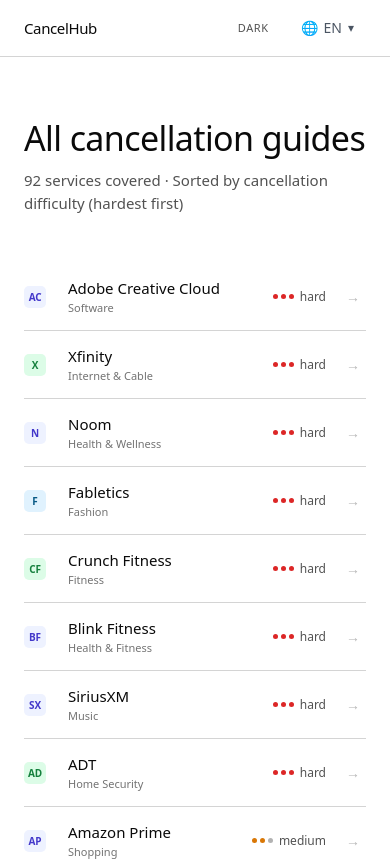
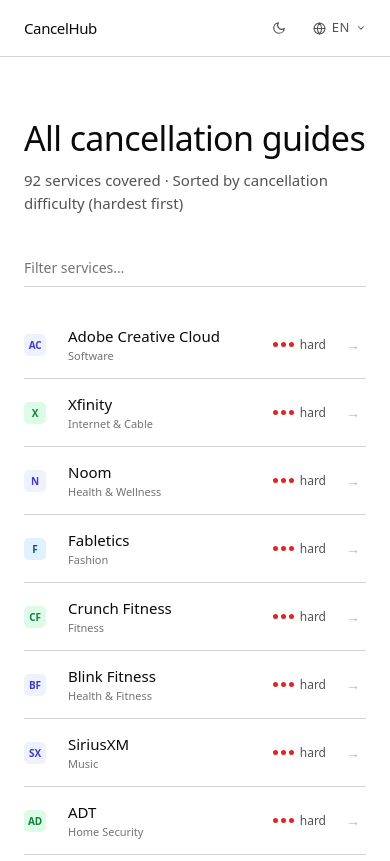
Before and after one commit to dominovd/cancelhub, a Next.js app: page /en/cancel in a window 390 px wide. Shown: the top 861 px of the page. Built offline with nearby package versions, Linux system fonts and the light colour scheme.

Commit message:
polish: theme icon, lang switcher, logos, guide filter, refund policy

```diff
--- a/src/app/[locale]/cancel/[slug]/page.tsx
+++ b/src/app/[locale]/cancel/[slug]/page.tsx
@@ -119,9 +119,9 @@
             </span>
           )}
           {guide.refundPolicy && (
-            <span className="inline-flex items-center gap-2">
-              <span className="ink-3">{t('refundTitle')}</span>
-              <span className="truncate max-w-[28ch]">{guide.refundPolicy}</span>
+            <span className="inline-flex items-start gap-2">
+              <span className="ink-3 shrink-0">{t('refundTitle')}</span>
+              <span>{guide.refundPolicy}</span>
             </span>
           )}
           <span className="ink-3 ml-auto">{t('verifiedOn', { date: guide.lastVerified })}</span>
--- a/src/app/[locale]/cancel/page.tsx
+++ b/src/app/[locale]/cancel/page.tsx
@@ -1,11 +1,8 @@
 import { Metadata } from 'next'
-import Link from 'next/link'
 import { getTranslations, setRequestLocale } from 'next-intl/server'
 import { allGuides } from '@/data/guides'
 import { canonicalUrl, hreflangAlternates } from '@/config/seo'
-import { DifficultyBadge } from '@/components/DifficultyBadge'
-import { DarkPatternScore } from '@/components/DarkPatternScore'
-import { BrandLogo } from '@/components/BrandLogo'
+import { GuideFilter } from '@/components/GuideFilter'
 
 export async function generateMetadata({
   params: { locale },
@@ -40,46 +37,17 @@
       >
         {t('title')}
       </h1>
-      <p className="text-[15px] ink-2 mb-12 max-w-[55ch] leading-[1.55]">
+      <p className="text-[15px] ink-2 mb-10 max-w-[55ch] leading-[1.55]">
         {allGuides.length} {t('subtitle')}
       </p>
 
-      {/* Column labels (desktop only) */}
-      <div
-        className="hidden sm:grid items-center gap-5 pb-3 border-b border-rule-strong text-[11px] ink-3 uppercase grid-cols-[24px_1fr_auto_auto_20px]"
-        style={{ letterSpacing: '0.18em' }}
-      >
-        <span />
-        <span>{t('colService')}</span>
-        <span>{t('colDifficulty')}</span>
-        <span className="text-right">{t('colDarkPatterns')}</span>
-        <span />
-      </div>
-
-      <div>
-        {sorted.map((guide) => (
-          <Link
-            key={guide.slug}
-            href={`/${locale}/cancel/${guide.slug}`}
-            className="group grid items-center gap-5 py-[14px] border-b border-rule transition-colors grid-cols-[24px_1fr_auto_20px] sm:grid-cols-[24px_1fr_auto_auto_20px]"
-          >
-            <BrandLogo slug={guide.slug} service={guide.service} alt={guide.service} size={22} />
-            <div className="min-w-0">
-              <p className="text-[15px] ink truncate group-hover:accent transition-colors">
-                {guide.service}
-              </p>
-              <p className="text-[11px] ink-3 truncate sm:hidden">
-                {guide.category}
-              </p>
-            </div>
-            <DifficultyBadge difficulty={guide.difficulty} shortLabel />
-            <div className="hidden sm:block">
-              <DarkPatternScore score={guide.darkPatternScore} />
-            </div>
-            <span className="text-[14px] ink-3 opacity-50 group-hover:opacity-100 group-hover:accent transition-all">→</span>
-          </Link>
-        ))}
-      </div>
+      <GuideFilter
+        guides={sorted}
+        locale={locale}
+        colService={t('colService')}
+        colDifficulty={t('colDifficulty')}
+        colDarkPatterns={t('colDarkPatterns')}
+      />
     </div>
   )
 }
--- a/src/app/[locale]/page.tsx
+++ b/src/app/[locale]/page.tsx
@@ -111,7 +111,7 @@
           className="text-[11px] ink-3 uppercase mb-3"
           style={{ letterSpacing: '0.18em' }}
         >
-          {t('waitlistTitle')}
+          Early Access
         </p>
         <h2
           className="text-[22px] mb-3"
--- /dev/null
+++ b/src/components/GuideFilter.tsx
@@ -0,0 +1,112 @@
+'use client'
+
+import { useState, useMemo } from 'react'
+import Link from 'next/link'
+import { DifficultyBadge } from './DifficultyBadge'
+import { DarkPatternScore } from './DarkPatternScore'
+import { BrandLogo } from './BrandLogo'
+
+interface Guide {
+  slug: string
+  service: string
+  category: string
+  difficulty: 'easy' | 'medium' | 'hard'
+  darkPatternScore: number
+}
+
+interface GuideFilterProps {
+  guides: Guide[]
+  locale: string
+  colService: string
+  colDifficulty: string
+  colDarkPatterns: string
+}
+
+export function GuideFilter({ guides, locale, colService, colDifficulty, colDarkPatterns }: GuideFilterProps) {
+  const [query, setQuery] = useState('')
+
+  const filtered = useMemo(() => {
+    const q = query.trim().toLowerCase()
+    if (!q) return guides
+    return guides.filter(
+      (g) =>
+        g.service.toLowerCase().includes(q) ||
+        g.category.toLowerCase().includes(q)
+    )
+  }, [guides, query])
+
+  return (
+    <>
+      {/* Filter input */}
+      <div className="mb-6 relative">
+        <input
+          type="search"
+          value={query}
+          onChange={(e) => setQuery(e.target.value)}
+          placeholder="Filter services…"
+          className="w-full bg-transparent text-[14px] ink placeholder:ink-3 border-b border-rule focus:border-rule-strong outline-none pb-2 pr-8 transition-colors"
+          autoComplete="off"
+        />
+        {query && (
+          <button
+            onClick={() => setQuery('')}
+            aria-label="Clear filter"
+            className="absolute right-0 top-0 ink-3 hover:accent transition-colors text-[16px] leading-none"
+            style={{ paddingBottom: 6 }}
+          >
+            ×
+          </button>
+        )}
+      </div>
+
+      {/* Column headers */}
+      <div
+        className="hidden sm:grid items-center gap-5 pb-3 border-b border-rule-strong text-[11px] ink-3 uppercase grid-cols-[24px_1fr_auto_auto_20px]"
+        style={{ letterSpacing: '0.18em' }}
+      >
+        <span />
+        <span>{colService}</span>
+        <span>{colDifficulty}</span>
+        <span className="text-right">{colDarkPatterns}</span>
+        <span />
+      </div>
+
+      {/* Rows */}
+      <div>
+        {filtered.length === 0 ? (
+          <p className="text-[14px] ink-3 py-10 text-center">No results for &ldquo;{query}&rdquo;</p>
+        ) : (
+          filtered.map((guide) => (
+            <Link
+              key={guide.slug}
+              href={`/${locale}/cancel/${guide.slug}`}
+              className="group grid items-center gap-5 py-[14px] border-b border-rule transition-colors grid-cols-[24px_1fr_auto_20px] sm:grid-cols-[24px_1fr_auto_auto_20px]"
+            >
+              <BrandLogo slug={guide.slug} service={guide.service} alt={guide.service} size={22} />
+              <div className="min-w-0">
+                <p className="text-[15px] ink truncate group-hover:accent transition-colors">
+                  {guide.service}
+                </p>
+                <p className="text-[11px] ink-3 truncate sm:hidden">
+                  {guide.category}
+                </p>
+              </div>
+              <DifficultyBadge difficulty={guide.difficulty} shortLabel />
+              <div className="hidden sm:block">
+                <DarkPatternScore score={guide.darkPatternScore} />
+              </div>
+              <span className="text-[14px] ink-3 opacity-50 group-hover:opacity-100 group-hover:accent transition-all">→</span>
+            </Link>
+          ))
+        )}
+      </div>
+
+      {/* Count */}
+      {query && (
+        <p className="text-[12px] ink-3 mt-4">
+          {filtered.length} of {guides.length} services
+        </p>
+      )}
+    </>
+  )
+}
--- a/src/components/LanguageSwitcher.tsx
+++ b/src/components/LanguageSwitcher.tsx
@@ -3,6 +3,35 @@
 import { useState, useRef, useEffect } from 'react'
 import { usePathname, useRouter } from 'next/navigation'
 import { locales, localeLabels, type Locale } from '@/config/i18n'
+
+function GlobeIcon() {
+  return (
+    <svg width="13" height="13" viewBox="0 0 24 24" fill="none" stroke="currentColor" strokeWidth="2" strokeLinecap="round" strokeLinejoin="round" aria-hidden="true">
+      <circle cx="12" cy="12" r="10" />
+      <line x1="2" y1="12" x2="22" y2="12" />
+      <path d="M12 2a15.3 15.3 0 0 1 4 10 15.3 15.3 0 0 1-4 10 15.3 15.3 0 0 1-4-10 15.3 15.3 0 0 1 4-10z" />
+    </svg>
+  )
+}
+
+function ChevronIcon({ open }: { open: boolean }) {
+  return (
+    <svg
+      width="10"
+      height="10"
+      viewBox="0 0 24 24"
+      fill="none"
+      stroke="currentColor"
+      strokeWidth="2.5"
+      strokeLinecap="round"
+      strokeLinejoin="round"
+      aria-hidden="true"
+      style={{ transition: 'transform 0.15s', transform: open ? 'rotate(180deg)' : 'rotate(0deg)' }}
+    >
+      <polyline points="6 9 12 15 18 9" />
+    </svg>
+  )
+}
 
 export function LanguageSwitcher({ currentLocale }: { currentLocale: string }) {
   const [open, setOpen] = useState(false)
@@ -19,9 +48,7 @@
   }, [])
 
   const switchLocale = (locale: Locale) => {
-    // Replace current locale prefix in path
     const segments = pathname.split('/')
-    // segments[1] is the current locale (or empty for default)
     const isDefaultLocale = !locales.includes(segments[1] as Locale)
     const pathWithoutLocale = isDefaultLocale ? pathname : '/' + segments.slice(2).join('/')
     const newPath = locale === 'en' ? pathWithoutLocale || '/' : `/${locale}${pathWithoutLocale}`
@@ -33,29 +60,64 @@
     <div ref={ref} className="relative">
       <button
         onClick={() => setOpen(!open)}
-        className="flex items-center gap-1.5 text-sm text-gray-600 hover:text-gray-900 px-3 py-1.5 rounded-lg hover:bg-gray-100 transition-colors"
+        className="flex items-center gap-1.5 ink-2 hover:accent transition-colors text-[13px]"
+        aria-label="Switch language"
+        aria-expanded={open}
       >
-        <span>🌐</span>
-        <span className="uppercase font-medium">{currentLocale}</span>
-        <span className={`text-xs transition-transform ${open ? 'rotate-180' : ''}`}>▾</span>
+        <GlobeIcon />
+        <span className="uppercase" style={{ fontWeight: 500, letterSpacing: '0.04em' }}>
+          {currentLocale}
+        </span>
+        <ChevronIcon open={open} />
       </button>
 
       {open && (
-        <div className="absolute right-0 top-full mt-2 w-52 bg-white rounded-xl border border-gray-200 shadow-xl z-50 overflow-hidden max-h-80 overflow-y-auto">
-          {locales.map((locale) => (
+        <div
+          className="absolute right-0 top-full z-50 overflow-hidden overflow-y-auto"
+          style={{
+            marginTop: 8,
+            width: 200,
+            maxHeight: 320,
+            background: 'var(--header-bg, var(--bg))',
+            border: '1px solid var(--rule-strong)',
+            borderRadius: 6,
+            boxShadow: '0 4px 24px rgba(0,0,0,0.12)',
+          }}
+        >
+          {locales.map((locale) => {
+            const isCurrent = locale === currentLocale
+            return (
               <button
                 key={locale}
                 onClick={() => switchLocale(locale)}
-              className={`w-full text-left px-4 py-2.5 text-sm transition-colors flex items-center justify-between ${
-                locale === currentLocale
-                  ? 'bg-blue-50 text-blue-700 font-semibold'
-                  : 'text-gray-700 hover:bg-gray-50'
-              }`}
+                className="w-full text-left transition-colors"
+                style={{
+                  display: 'flex',
+                  alignItems: 'center',
+                  justifyContent: 'space-between',
+                  padding: '8px 14px',
+                  fontSize: 13,
+                  color: isCurrent ? 'var(--accent)' : 'var(--ink-2)',
+                  fontWeight: isCurrent ? 600 : 400,
+                  background: 'transparent',
+                  borderBottom: '1px solid var(--rule)',
+                }}
+                onMouseEnter={(e) => {
+                  if (!isCurrent) (e.currentTarget as HTMLButtonElement).style.color = 'var(--ink)'
+                }}
+                onMouseLeave={(e) => {
+                  if (!isCurrent) (e.currentTarget as HTMLButtonElement).style.color = 'var(--ink-2)'
+                }}
               >
                 <span>{localeLabels[locale]}</span>
-              {locale === currentLocale && <span className="text-blue-500 text-xs">✓</span>}
+                {isCurrent && (
+                  <svg width="11" height="11" viewBox="0 0 24 24" fill="none" stroke="currentColor" strokeWidth="2.5" strokeLinecap="round" strokeLinejoin="round">
+                    <polyline points="20 6 9 17 4 12" />
+                  </svg>
+                )}
               </button>
-          ))}
+            )
+          })}
         </div>
       )}
     </div>
--- a/src/components/ThemeToggle.tsx
+++ b/src/components/ThemeToggle.tsx
@@ -9,6 +9,30 @@
   const explicit = document.documentElement.getAttribute('data-theme') as Theme | null
   if (explicit === 'light' || explicit === 'dark') return explicit
   return window.matchMedia('(prefers-color-scheme: dark)').matches ? 'dark' : 'light'
+}
+
+function SunIcon() {
+  return (
+    <svg width="15" height="15" viewBox="0 0 24 24" fill="none" stroke="currentColor" strokeWidth="2" strokeLinecap="round" strokeLinejoin="round" aria-hidden="true">
+      <circle cx="12" cy="12" r="4" />
+      <line x1="12" y1="2" x2="12" y2="4" />
+      <line x1="12" y1="20" x2="12" y2="22" />
+      <line x1="4.22" y1="4.22" x2="5.64" y2="5.64" />
+      <line x1="18.36" y1="18.36" x2="19.78" y2="19.78" />
+      <line x1="2" y1="12" x2="4" y2="12" />
+      <line x1="20" y1="12" x2="22" y2="12" />
+      <line x1="4.22" y1="19.78" x2="5.64" y2="18.36" />
+      <line x1="18.36" y1="5.64" x2="19.78" y2="4.22" />
+    </svg>
+  )
+}
+
+function MoonIcon() {
+  return (
+    <svg width="14" height="14" viewBox="0 0 24 24" fill="none" stroke="currentColor" strokeWidth="2" strokeLinecap="round" strokeLinejoin="round" aria-hidden="true">
+      <path d="M21 12.79A9 9 0 1 1 11.21 3 7 7 0 0 0 21 12.79z" />
+    </svg>
+  )
 }
 
 export function ThemeToggle() {
@@ -29,19 +53,22 @@
     setTheme(next)
   }
 
-  // Render a stable, identical placeholder until mounted to avoid hydration
-  // mismatch (the inline bootstrap script may have already set data-theme).
-  const label = mounted ? (theme === 'dark' ? 'Light' : 'Dark') : '·'
-
   return (
     <button
       type="button"
       onClick={toggle}
       aria-label="Toggle theme"
-      className="text-[11px] tracking-wider uppercase ink-2 hover:accent transition-colors"
-      style={{ minWidth: 36, textAlign: 'right' }}
+      className="ink-2 hover:accent transition-colors flex items-center justify-center"
+      style={{ width: 28, height: 28 }}
     >
-      {label}
+      {/* Render a neutral dot placeholder until mounted to avoid hydration mismatch */}
+      {!mounted ? (
+        <span style={{ width: 4, height: 4, borderRadius: '50%', background: 'currentColor', display: 'inline-block', opacity: 0.3 }} />
+      ) : theme === 'dark' ? (
+        <SunIcon />
+      ) : (
+        <MoonIcon />
+      )}
     </button>
   )
 }
--- a/src/lib/brandIcon.ts
+++ b/src/lib/brandIcon.ts
@@ -36,7 +36,9 @@
   'ring-protect':     'ring.com',
   'ea-play':          'ea.com',
   'chatgpt':          'openai.com',
+  'chatgpt-plus':     'openai.com',
   'claude':           'claude.ai',
+  'claude-pro':       'claude.ai',
   'uber-eats':        'ubereats.com',
   'uber-one':         'uber.com',
   'sling-tv':         'sling.com',
```
Lines whose indentation alone changed are shown as unchanged.
